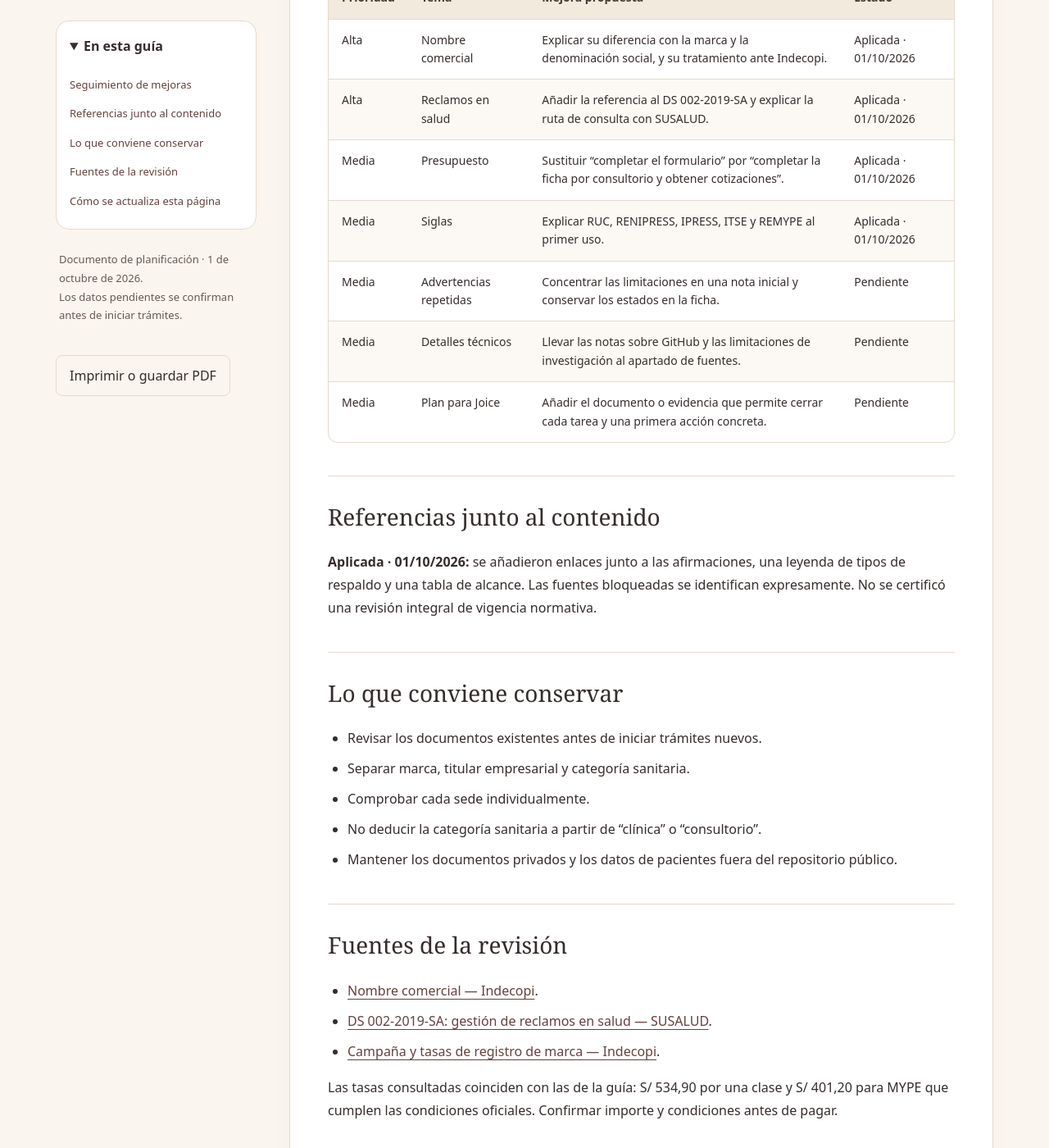
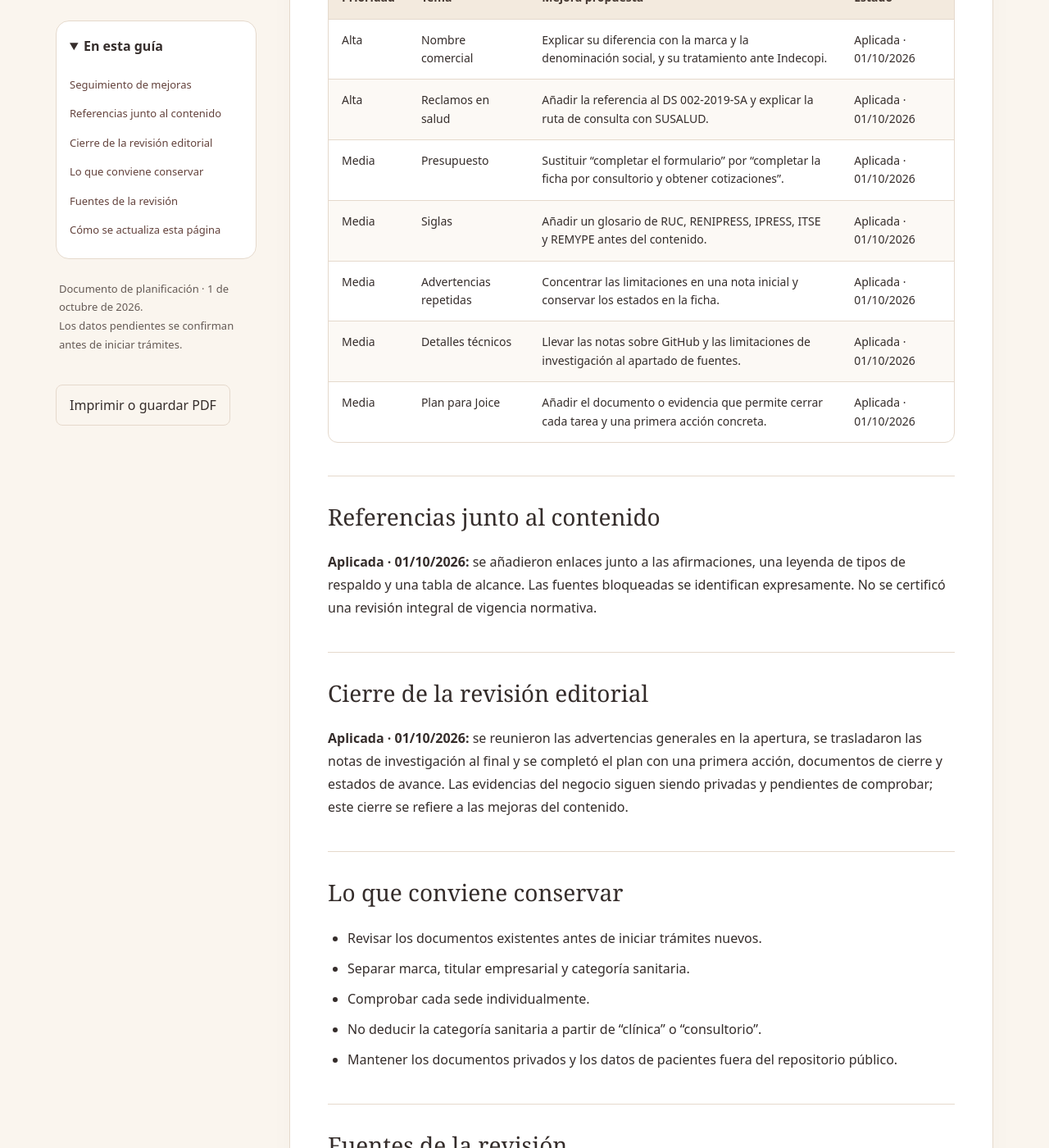
Before and after one commit to 3bento/dayko-docs, a Jekyll site: the page built from revisiones.md, in a window 1280 px wide and 1400 px high, scrolled down 569 px. Shown: the whole window at 82% size. Built offline with Jekyll 4.4.1, drawn with Linux system fonts in a browser that asks for light colours; some of the changed text lies outside the part shown.

Commit message:
docs: complete guide content review (#6)
* docs: complete guide review and evidence checklist

* docs: close applied editorial review findings

```diff
--- a/revisiones.md
+++ b/revisiones.md
@@ -9,7 +9,7 @@ revisions: true
 
 Aquí se reúnen las mejoras identificadas en el contenido y su estado.
 
-**Fecha de revisión:** 1 de octubre de 2026. **Estado:** referencias añadidas y cuatro mejoras aplicadas; las restantes siguen pendientes. Esta revisión no acredita ni cuestiona los permisos o registros de ZONTE.
+**Fecha de revisión:** 1 de octubre de 2026. **Estado:** las siete mejoras de contenido están aplicadas. La comprobación documental de ZONTE y las fuentes pendientes conservan su propio estado. Esta revisión no acredita ni cuestiona los permisos o registros de ZONTE.
 
 ## Seguimiento de mejoras
 
@@ -18,14 +18,18 @@ Aquí se reúnen las mejoras identificadas en el contenido y su estado.
 | Alta | Nombre comercial | Explicar su diferencia con la marca y la denominación social, y su tratamiento ante Indecopi. | Aplicada · 01/10/2026 |
 | Alta | Reclamos en salud | Añadir la referencia al DS 002-2019-SA y explicar la ruta de consulta con SUSALUD. | Aplicada · 01/10/2026 |
 | Media | Presupuesto | Sustituir “completar el formulario” por “completar la ficha por consultorio y obtener cotizaciones”. | Aplicada · 01/10/2026 |
-| Media | Siglas | Explicar RUC, RENIPRESS, IPRESS, ITSE y REMYPE al primer uso. | Aplicada · 01/10/2026 |
-| Media | Advertencias repetidas | Concentrar las limitaciones en una nota inicial y conservar los estados en la ficha. | Pendiente |
-| Media | Detalles técnicos | Llevar las notas sobre GitHub y las limitaciones de investigación al apartado de fuentes. | Pendiente |
-| Media | Plan para Joice | Añadir el documento o evidencia que permite cerrar cada tarea y una primera acción concreta. | Pendiente |
+| Media | Siglas | Añadir un glosario de RUC, RENIPRESS, IPRESS, ITSE y REMYPE antes del contenido. | Aplicada · 01/10/2026 |
+| Media | Advertencias repetidas | Concentrar las limitaciones en una nota inicial y conservar los estados en la ficha. | Aplicada · 01/10/2026 |
+| Media | Detalles técnicos | Llevar las notas sobre GitHub y las limitaciones de investigación al apartado de fuentes. | Aplicada · 01/10/2026 |
+| Media | Plan para Joice | Añadir el documento o evidencia que permite cerrar cada tarea y una primera acción concreta. | Aplicada · 01/10/2026 |
 
 ## Referencias junto al contenido
 
 **Aplicada · 01/10/2026:** se añadieron enlaces junto a las afirmaciones, una leyenda de tipos de respaldo y una tabla de alcance. Las fuentes bloqueadas se identifican expresamente. No se certificó una revisión integral de vigencia normativa.
+
+## Cierre de la revisión editorial
+
+**Aplicada · 01/10/2026:** se reunieron las advertencias generales en la apertura, se trasladaron las notas de investigación al final y se completó el plan con una primera acción, documentos de cierre y estados de avance. Las evidencias del negocio siguen siendo privadas y pendientes de comprobar; este cierre se refiere a las mejoras del contenido.
 
 ## Lo que conviene conservar
 
```
Also changed, not shown: README.md.
